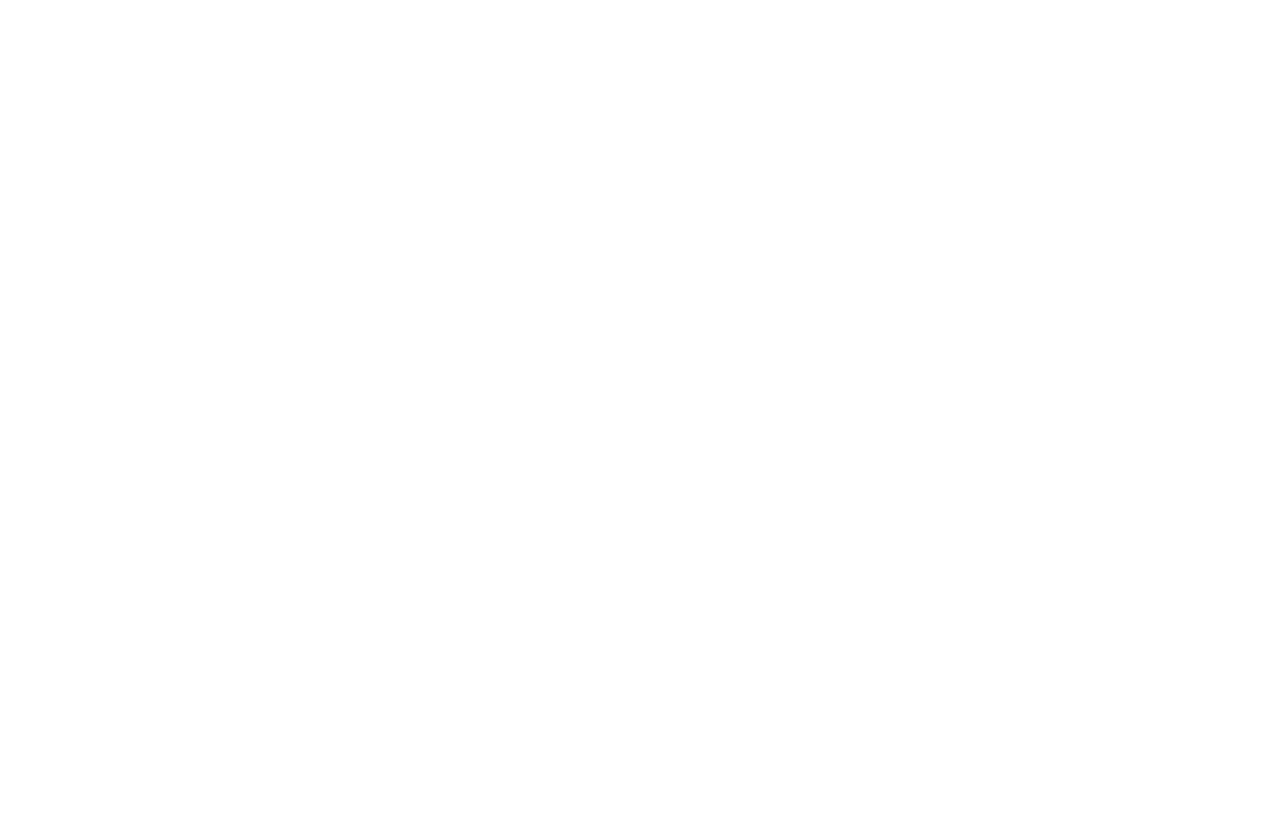
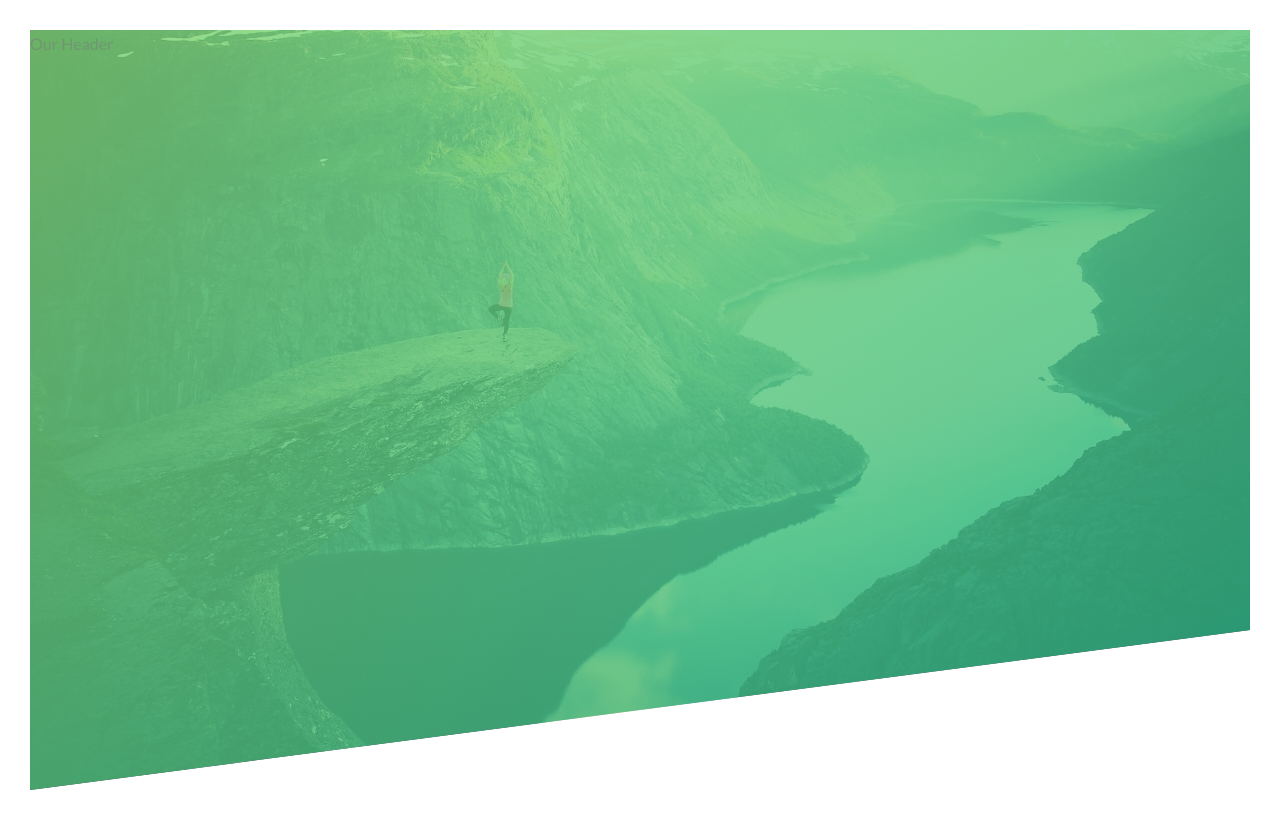
Before and after one commit to kristinponsonby/Natours, a plain HTML site: page starter/index.html in a window 1280 px wide. Drawn offline with Linux system fonts and the light colour scheme; files that its build step writes are made by us from their sources.

Commit message:
Building the page header

```diff
--- a/starter/css/style.css
+++ b/starter/css/style.css
@@ -6,3 +6,33 @@ Medium green: #55c57a
 Dark green: #28b485
 
 */
+
+/* the universal selector */
+* {
+    margin: 0px;
+    padding: 0px;
+    box-sizing: border-box;
+}
+
+/*everything related to font, we specify here in the body */
+body {
+    font-family: "Lato", sans-serif;
+    font-weight: 400;
+    font-size: 16px;
+    line-height: 1.7;
+    color: #7777;
+    padding: 30px;
+}
+
+.header {
+    height: 95vh;
+    background-image: linear-gradient(
+        to right bottom,
+        rgba(128, 214, 113, 0.801),
+        rgba(40, 180, 133, 0.801)),
+    url(../img/hero.jpg);
+    background-size: cover;
+    background-position: top;
+
+    clip-path: polygon(0 0, 100% 0, 100% 75vh, 0 100%);
+}
--- a/starter/index.html
+++ b/starter/index.html
@@ -16,4 +16,7 @@
 
 
     </body>
+    <header class="header">
+        Our Header
+    </header>
 </html>
```
